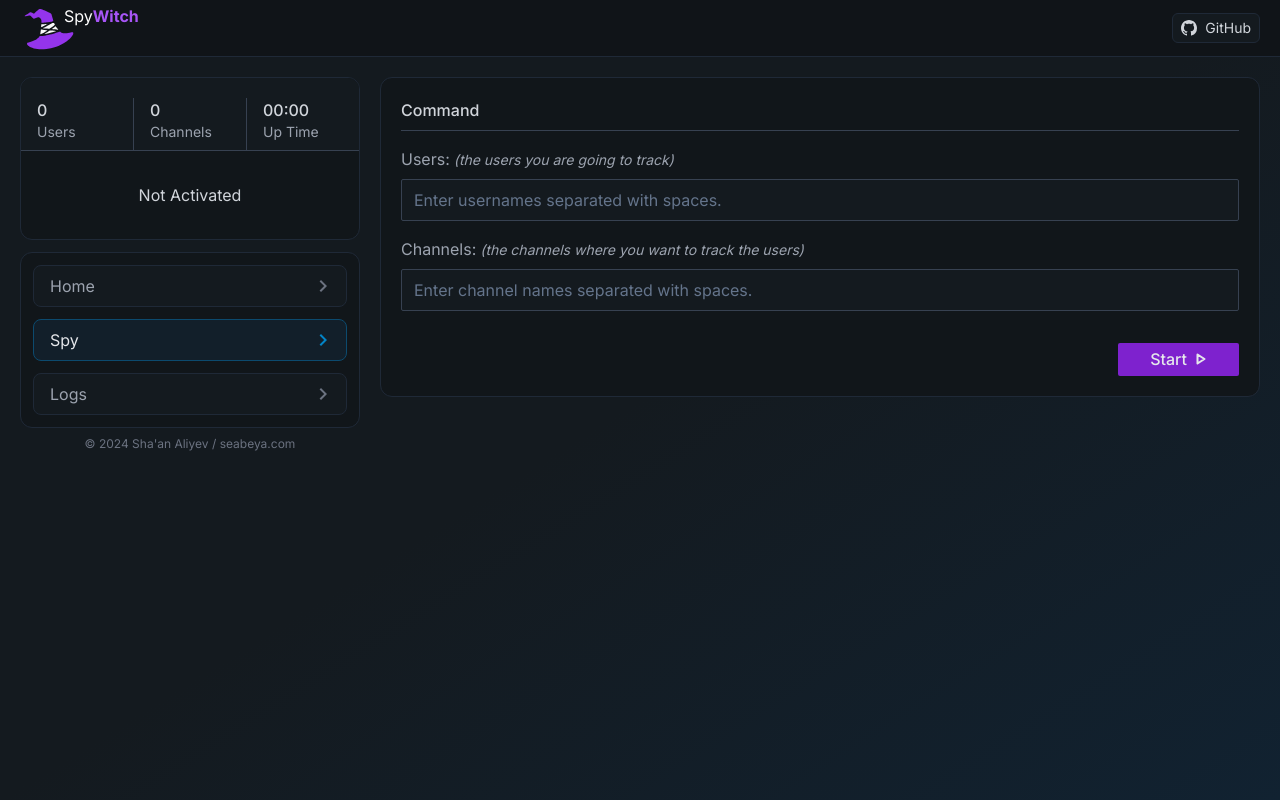
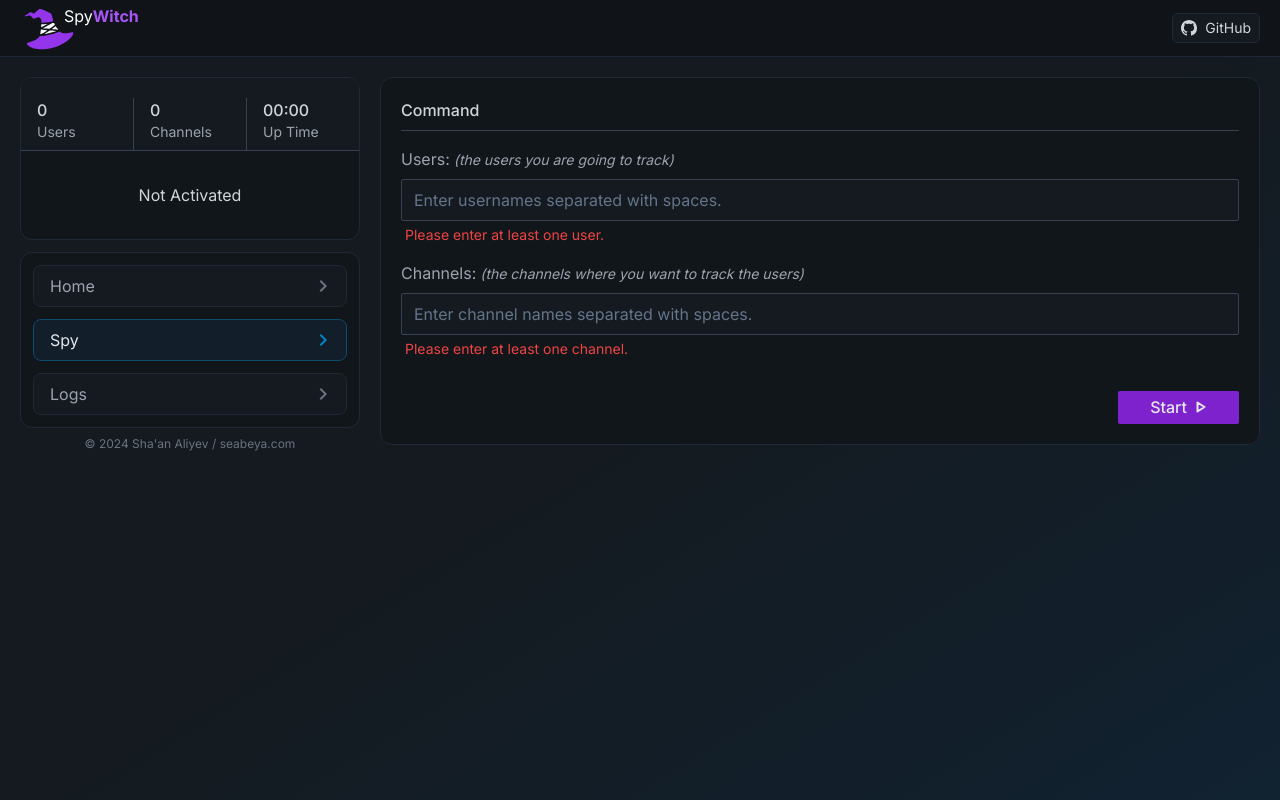
Before and after one commit to seabeya/spywitch, a Next.js app: page /spy in a window 1280 px wide. Both pictures are taken after a click on the button "Start". Built offline with nearby package versions, Linux system fonts and the light colour scheme.

Commit message:
Show error messages on start when inputs are empty

```diff
--- /dev/null
+++ b/src/components/parts/InputError.tsx
@@ -0,0 +1,3 @@
+export default function InputError({ message }: { message: string }) {
+  return <p className="-mt-1 ml-1 text-xs text-red-500 xl:text-sm">{message}</p>;
+}
--- a/src/components/sections/Command.tsx
+++ b/src/components/sections/Command.tsx
@@ -1,8 +1,11 @@
 'use client';
+
+import { useState } from 'react';
 
 import Area from '@/components/wrappers/Area';
 import Label from '@/components/parts/Label';
 import Input from '@/components/parts/Input';
+import InputError from '@/components/parts/InputError';
 import ControlBtn from '@/components/parts/ControlBtn';
 
 import { useAtom, useAtomValue } from 'jotai';
@@ -12,8 +15,21 @@ import tmi from 'tmi.js';
 import { deleteDB, openDB } from 'idb';
 
 export default function Command() {
+  const [isError, setIsError] = useState({
+    users: false,
+    channels: false,
+  });
+
   const userItems = useAtomValue(atom_users);
   const channelItems = useAtomValue(atom_channels);
+
+  if (userItems.length !== 0 && isError.users) {
+    isError.users = false;
+  }
+
+  if (channelItems.length !== 0 && isError.channels) {
+    isError.channels = false;
+  }
 
   // Start handler {
   const [isLoading, setIsLoading] = useAtom(atom_isLoading);
@@ -25,6 +41,10 @@ export default function Command() {
   const handleStart = async () => {
     // return; if inputs are empty
     if (userItems.length === 0 || channelItems.length === 0) {
+      setIsError({
+        users: userItems.length === 0,
+        channels: channelItems.length === 0,
+      });
       return;
     }
 
@@ -120,9 +140,11 @@ export default function Command() {
     <Area.Section title="Command">
       <Label title="Users:" htmlFor="users" desc="the users you are going to track">
         <Input id="users" placeholder="Enter usernames separated with spaces." itemsAtom={atom_users} />
+        {isError.users && <InputError message="Please enter at least one user." />}
       </Label>
       <Label title="Channels:" htmlFor="channels" desc="the channels where you want to track the users">
         <Input id="channels" placeholder="Enter channel names separated with spaces." itemsAtom={atom_channels} />
+        {isError.channels && <InputError message="Please enter at least one channel." />}
       </Label>
       <div className="mt-2 flex justify-end gap-2 xl:mt-4">
         {status.active ? (
```
